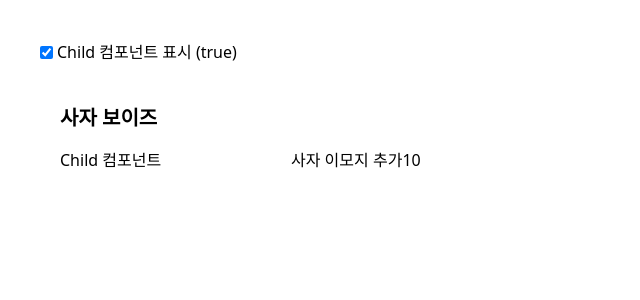
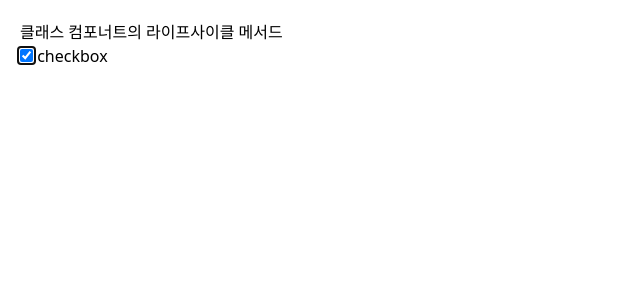
Before and after one commit to minji-kim0524/likelion-14th-react, a React (Vite) app in the folder 16-component-lifecycle/: page / in a window 1280 px wide. Shown: the top 300 px of the page, without its empty margins (0-640 px from the left). Built offline with nearby package versions, Linux system fonts and the light colour scheme; a web font is replaced by a local one.

Commit message:
learn. 클래스 컴포넌트의 라이프사이클 메서드 (마운트 편) - React DOM Render   - constructor   - render - Browser DOM Commit   - componentDidMount

```diff
--- a/16-component-lifecycle/src/app.jsx
+++ b/16-component-lifecycle/src/app.jsx
@@ -1,9 +1,16 @@
 import { useState } from 'react'
 import { LearnSection } from '@/components'
+import LifeCycleDemo from './components/lifecycle/class'
 
 export default function App() {
   console.log('App 렌더링')
 
+  return <LifeCycleDemo desc="라이프사이클은 특정단계의 변화를 말합니다." />
+}
+
+/* -------------------------------------------------------------------------- */
+
+function LearnComponentLifecycle() {
   const [isVisible, setIsVisible] = useState(true)
   const handleInput = (e) => setIsVisible(e.target.checked)
 
--- /dev/null
+++ b/16-component-lifecycle/src/components/lifecycle/class.jsx
@@ -0,0 +1,58 @@
+import { Component } from 'react'
+
+export default class LifeCycleDemo extends Component {
+  // 마운트 시점 ---------------------------------------------------
+
+  // 렌더 단계 (리액트 DOM)
+
+  // 생성 시점에 실행되는 메서드(함수)
+  // - 컴포넌트 인스턴스 생성 과정에서 처음 1회만 실행
+  constructor(props) {
+    // console.log({ props })
+
+    // React.Component 수퍼 클래스에 props 전달
+    // this.props 사용 가능
+    super(props)
+
+    // 상태 선언
+    this.state = {
+      count: 0,
+    }
+
+    // console.log({ state: this.state })
+
+    console.log('constructor', document.querySelector('.lifecycle-demo'))
+  }
+
+  // 렌더 시점에 실행되는 메서드(함수)
+  // - 컴포넌트 렌더링, 리렌더링 과정에서 여러 번 실행
+  render() {
+    console.log('render', document.querySelector('.lifecycle-demo'))
+
+    return (
+      <article className="lifecycle-demo m-5">
+        <h2>클래스 컴포너트의 라이프사이클 메서드</h2>
+        <label>
+          <input data-checkbox type="checkbox" name="checkbox" /> checkbox
+        </label>
+      </article>
+    )
+  }
+
+  // 커밋 단계 (브라우저 DOM) ---------------------------------------
+
+  // 마운트 이후 실행되는 라이프사이클 메서드(콜백 함수)
+  componentDidMount() {
+    // 리액트 렌더링 -> 브라우저 렌더링(페인팅) -> 이후에 실행
+    // 사용자와 대면한 실제 UI (상호작용)
+    console.log('componentDidMount', document.querySelector('.lifecycle-demo'))
+
+    // DOM 접근/조작 (리액트 렌더링 프로세스와 무관, 부수 효과)
+    // 리액트가 할 수 없는 일
+    const checkebox = document.querySelector('.lifecycle-demo [data-checkbox]')
+    checkebox.checked = true
+    checkebox.focus()
+  }
+
+  // 마운트 시점 ---------------------------------------------------
+}
```
